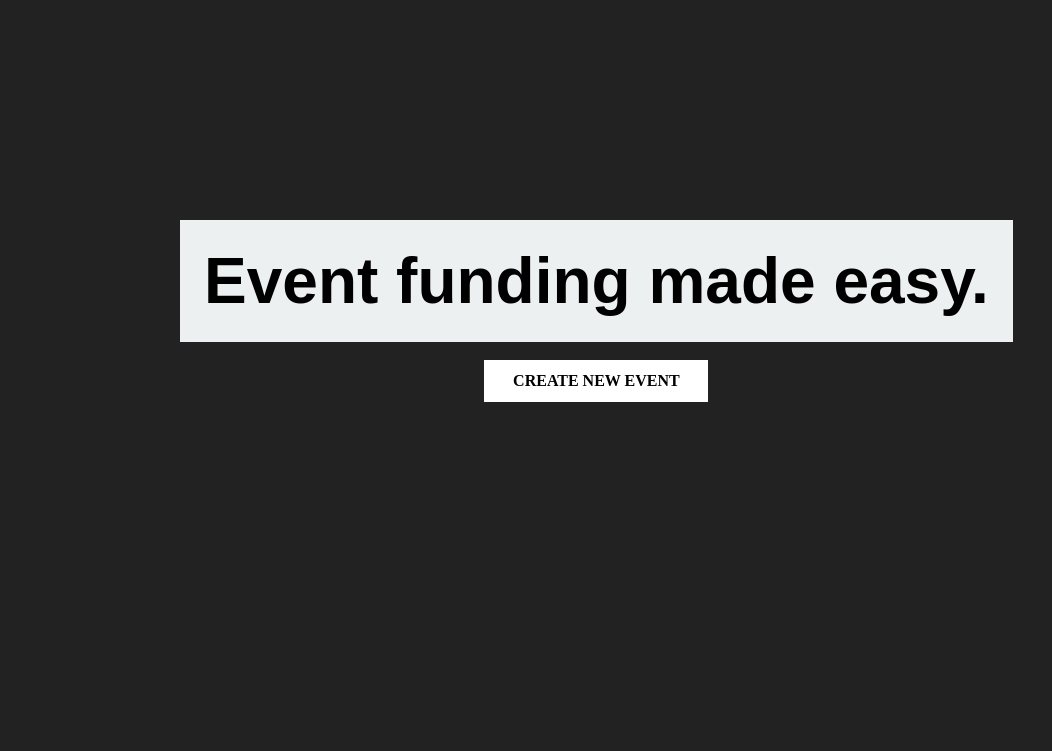
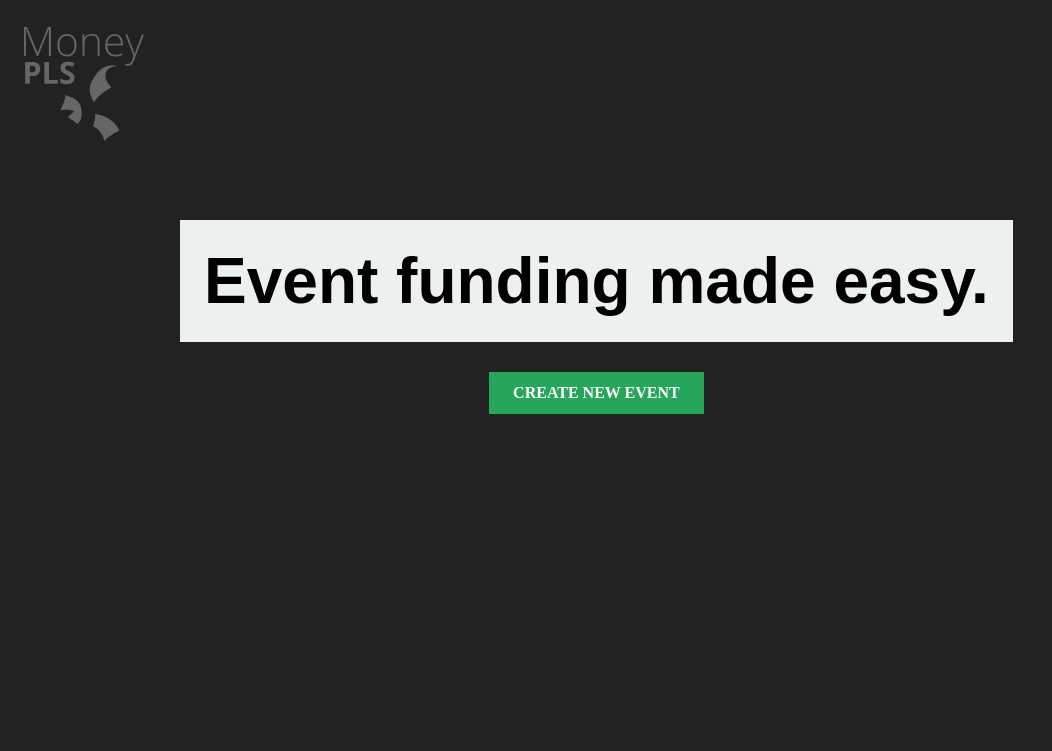
Before and after one commit to nayak16/TartanHacks-2015, a Django app: template app/templates/app/index.html in a window 1280 px wide. Shown: the top 751 px of the page, without its empty margins (0-1052 px from the left). Run offline with Django 3.2, Linux system fonts and the light colour scheme; the template is opened without the code that fills it, so the values that code supplies are empty; some libraries are stand-ins or nearby versions.

Commit message:
index.html done

```diff
--- a/app/static/app/css/moneyui.css
+++ b/app/static/app/css/moneyui.css
@@ -7,6 +7,12 @@ html, body {
 a:link {
     color: inherit; /* blue colors for links too */
   	text-decoration: inherit; /* no underline */
+}
+
+#logo{
+	margin:12px;
+	display:inline-block;
+	padding:12px;
 }
 
 .banner{
@@ -29,11 +35,13 @@ a:link {
 	top: 200px;
 }
 #get_started{
+	margin-top:12px;
 	font-size: 16px;
 	font-weight: 600;
-	padding:12px;
-	width:200px;
-	background-color:white;
+	padding:12px 24px 12px 24px;
+	display: inline-block;
+	background-color:#26A65B;
+	color:white;
 }
 
 .see_more{
--- a/app/templates/app/index.html
+++ b/app/templates/app/index.html
@@ -9,7 +9,13 @@
   	<link href='http://fonts.googleapis.com/css?family=Open+Sans:300italic,400italic,400,300,600,700' rel='stylesheet' type='text/css'>
   	<link href='http://fonts.googleapis.com/css?family=Merriweather:700italic' rel='stylesheet' type='text/css'>
   	<link rel="stylesheet" href="/static/app/css/font-awesome.min.css">
-  	<div class="banner"></div>
+  	<div class="banner">
+  		<div id="logo">
+	  		<a href="/index.html">
+			<img border="0" src="/static/app/content/grey_logo.svg" width="120" height="120">
+			</a>
+		</div>
+  	</div>
 
   	<a href="#start" id="scroll_link">
   		<div class="see_more" id="scroll_to">
```
